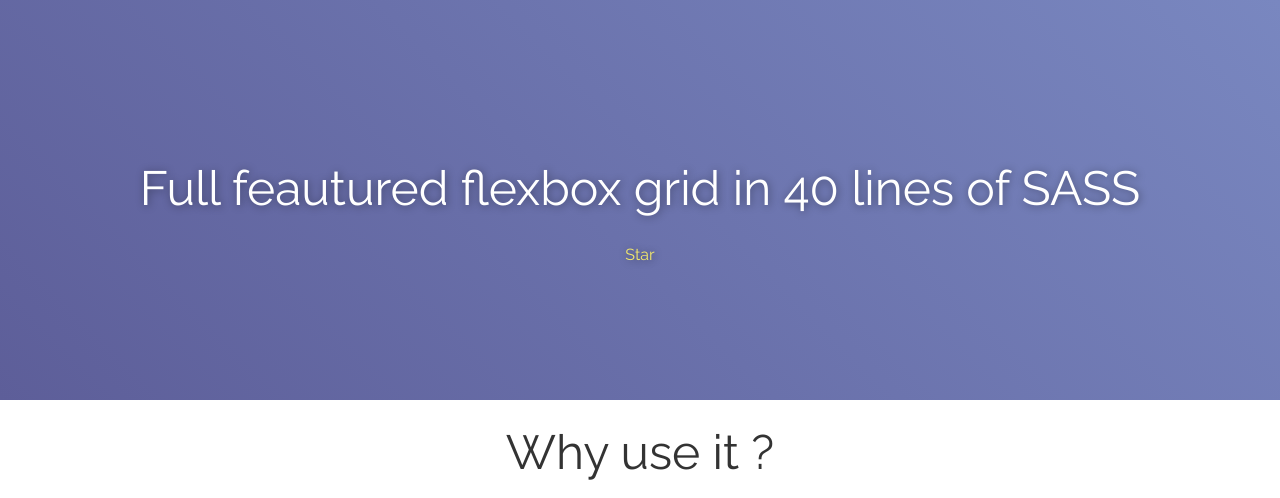
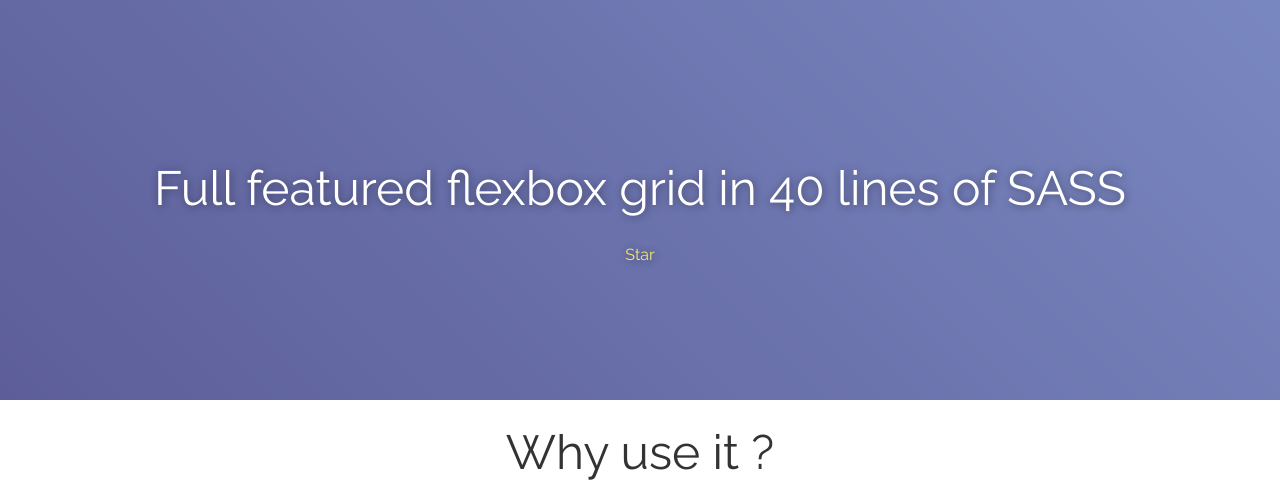
Before and after one commit to alexcambose/40-lines-of-sass, a plain HTML site: page index.html in a window 1280 px wide. Shown: the top 498 px of the page. Drawn offline with nearby package versions, Linux system fonts and the light colour scheme.

Commit message:
Update index.html

```diff
--- a/index.html
+++ b/index.html
@@ -4,7 +4,7 @@
     <meta charset="UTF-8">
     <meta name="viewport" content="width=device-width, user-scalable=no, initial-scale=1.0, maximum-scale=1.0, minimum-scale=1.0">
     <meta http-equiv="X-UA-Compatible" content="ie=edge">
-    <title>30 lines sass flexbox grid</title>
+    <title>Full featured flexbox grid in 40 lines of SASS</title>
     <link href="https://fonts.googleapis.com/css?family=Raleway" rel="stylesheet">
     <link rel="stylesheet" href="grid-standard.min.css">
     <style>
@@ -189,7 +189,7 @@
 <body>
 <header>
     <div class="title">
-        Full feautured flexbox grid in 40 lines of SASS
+        Full featured flexbox grid in 40 lines of SASS
     </div>
     <div class="star">
         <a class="github-button" href="https://github.com/alexcambose/40-lines-of-Sass" data-size="large" data-show-count="true" aria-label="Star alexcambose/40-lines-of-Sass on GitHub">Star</a>
@@ -619,7 +619,7 @@
 <footer>
     <div class="container">
         <ul>
-            <li>Full feautured flexbox grid in 40 lines of Sass</li>
+            <li>Full featured flexbox grid in 40 lines of Sass</li>
             <li>Contribute on <a href="https://github.com/alexcambose/40-lines-of-Sass" target="_blank"><i class="fab fa-github"></i></a></li>
         </ul>
         <!-- Place this tag where you want the button to render. -->
```
